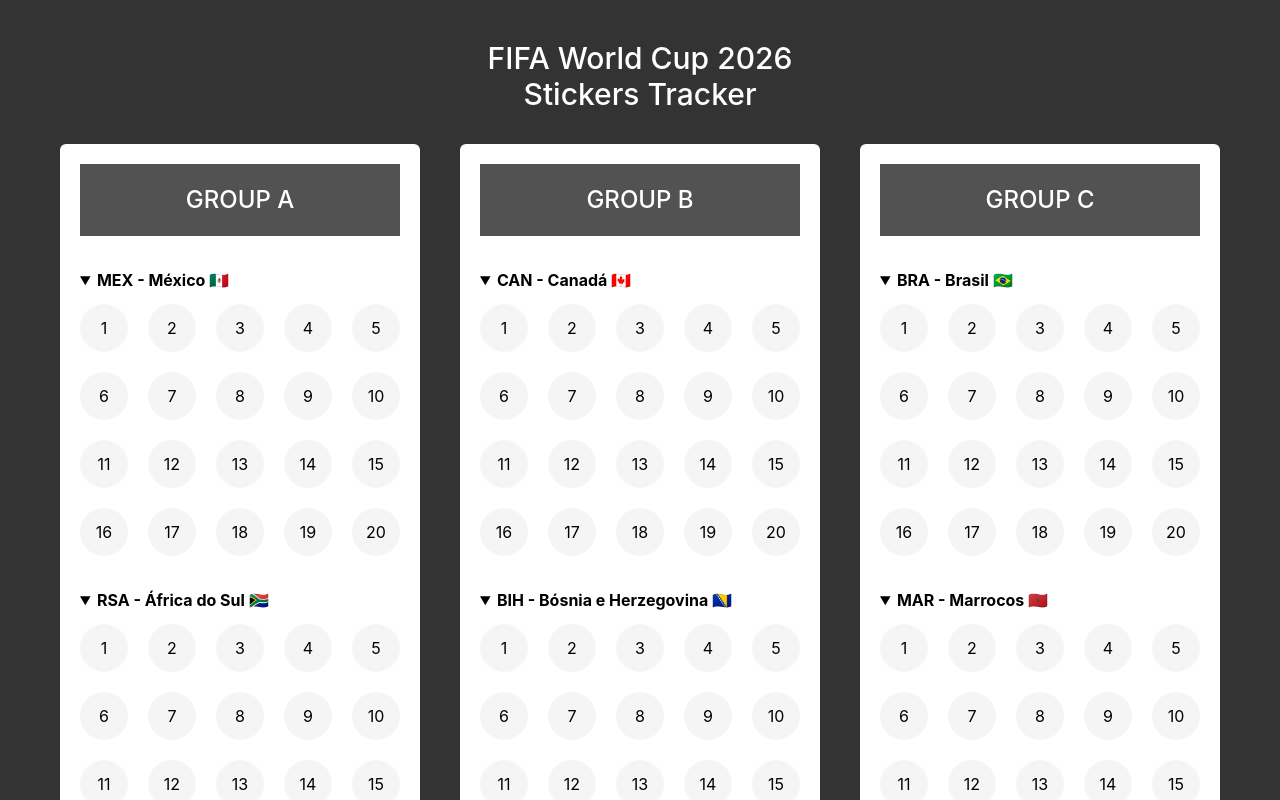
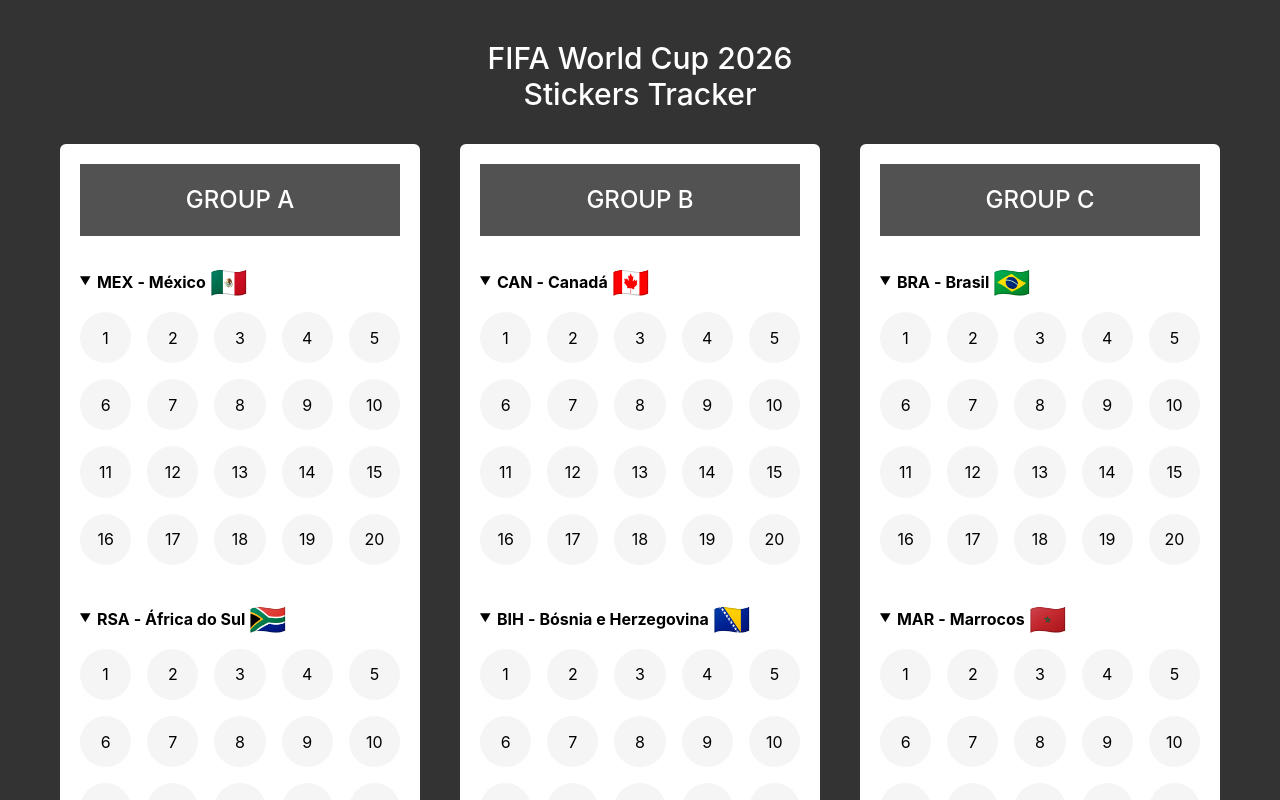
Before and after one commit to caueamaral/react-wc2026-stickers-tracker, a React (Vite) app: page / in a window 1280 px wide. Shown: the top 800 px of the page. Built offline with nearby package versions, Linux system fonts and the light colour scheme.

Commit message:
style: align team summary content with marker

```diff
--- a/src/components/Groups.tsx
+++ b/src/components/Groups.tsx
@@ -35,12 +35,12 @@
     return (
         groups.map(group => (
             <article key={group.letter} className="bg-white gap-10 p-5 rounded-md w-90">
-                <header className="mb-5">
+                <header className="mb-4">
                     <h2 className="bg-neutral-600 text-white text-2xl font-medium text-center uppercase p-5">
                         Group {group.letter}
                     </h2>
                 </header>
-                <div className="flex flex-col gap-5">
+                <div className="flex flex-col gap-1">
                     {group.teams.map(team => (
                         <Team
                             key={team.code}
--- a/src/components/Team.tsx
+++ b/src/components/Team.tsx
@@ -10,12 +10,17 @@
 export function Team({ team, selectedStickers, onToggleSticker }: TeamProps) {
     return (
         <details key={team.name} className="flex flex-col" open>
-            <summary className="font-bold py-3">
-                {team.code} - {team.name} {team.flag}
+            <summary className="font-bold py-3 cursor-pointer">
+                <span className="inline-flex items-center gap-1 align-middle">
+                    <span>{team.code}</span>
+                    -
+                    <span>{team.name}</span>
+                    <span className="text-3xl">{team.flag}</span>
+                </span>
             </summary>
-            <div className="flex flex-col gap-5">
+            <div className="flex flex-col gap-4 mb-5">
                 {[0, 5, 10, 15].map(start => (
-                    <div key={start} className="flex gap-5">
+                    <div key={start} className="flex gap-4">
                         {stickers.slice(start, start + 5).map(number => (
                             <span
                                 key={number}
```
